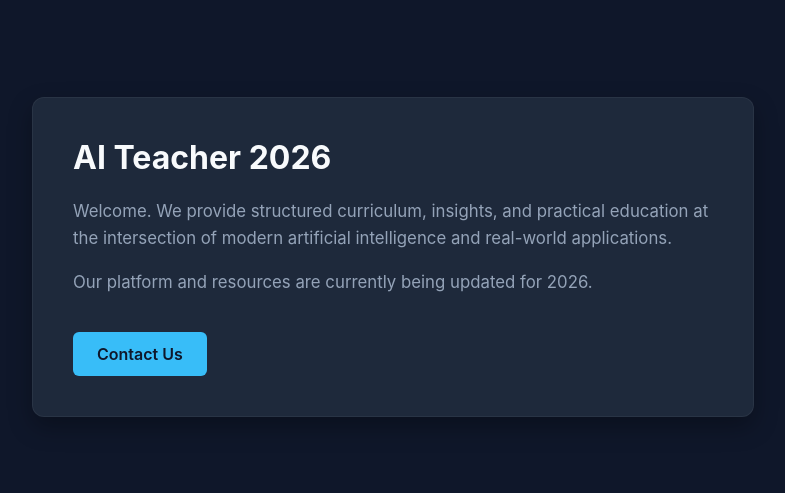
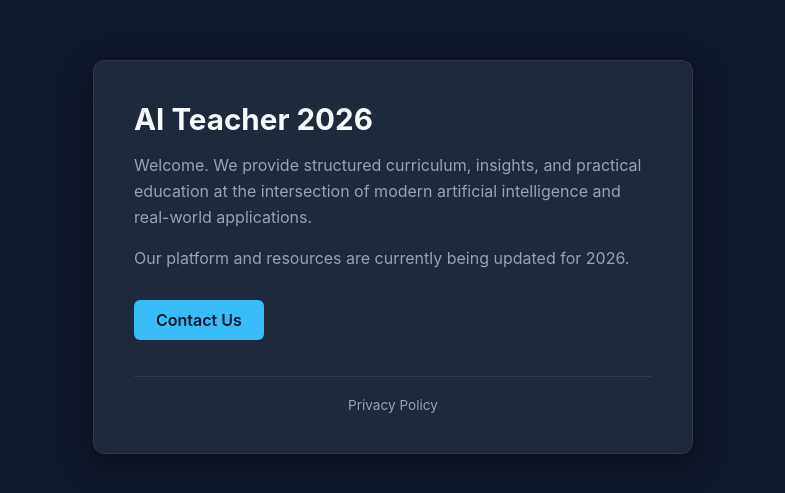
Before and after one commit to kylewongAIHK/aiteacher2026, a plain HTML site: page index.html in a window 1280 px wide. Shown: the part 143-636 px from the top of the page, without its empty margins (247-1032 px from the left). Drawn offline with Linux system fonts and the light colour scheme.

Commit message:
Add files via upload

```diff
--- a/index.html
+++ b/index.html
@@ -11,50 +11,81 @@
             --text-main: #f8fafc;
             --text-muted: #94a3b8;
             --accent: #38bdf8;
+            --border: rgba(255, 255, 255, 0.08);
         }
+
+        * {
+            box-sizing: border-box;
+        }
+
         body {
             margin: 0;
-      font-family: -apple-system, BlinkMacSystemFont, "Segoe UI", Roboto, sans-serif;
+            font-family: -apple-system, BlinkMacSystemFont, "Segoe UI", Roboto, Helvetica, Arial, sans-serif;
             background-color: var(--bg);
             color: var(--text-main);
             display: flex;
             justify-content: center;
             align-items: center;
             min-height: 100vh;
-      padding: 20px;
-      box-sizing: border-box;
+            padding: 24px;
         }
+
         .container {
-      max-width: 640px;
+            max-width: 600px;
+            width: 100%;
             background: var(--card-bg);
             padding: 40px;
             border-radius: 12px;
-      box-shadow: 0 10px 25px rgba(0, 0, 0, 0.3);
-      border: 1px solid rgba(255, 255, 255, 0.05);
+            border: 1px solid var(--border);
+            box-shadow: 0 10px 30px rgba(0, 0, 0, 0.35);
         }
+
         h1 {
-      margin-top: 0;
-      font-size: 2rem;
+            margin: 0 0 16px 0;
+            font-size: 1.85rem;
+            font-weight: 700;
             color: var(--text-main);
         }
+
         p {
+            margin: 0 0 16px 0;
             line-height: 1.6;
             color: var(--text-muted);
-      font-size: 1.05rem;
+            font-size: 1rem;
         }
+
         .cta-btn {
             display: inline-block;
-      margin-top: 20px;
-      padding: 12px 24px;
+            margin-top: 12px;
+            padding: 10px 22px;
             background-color: var(--accent);
             color: #0f172a;
             font-weight: 600;
             text-decoration: none;
             border-radius: 6px;
-      transition: opacity 0.2s;
+            transition: opacity 0.2s ease;
         }
+
             .cta-btn:hover {
                 opacity: 0.9;
+            }
+
+        .footer {
+            margin-top: 36px;
+            padding-top: 20px;
+            border-top: 1px solid var(--border);
+            text-align: center;
+            font-size: 0.85rem;
+        }
+
+            .footer a {
+                color: var(--text-muted);
+                text-decoration: none;
+                transition: color 0.2s ease;
+            }
+
+                .footer a:hover {
+                    color: var(--accent);
                 }
     </style>
 </head>
@@ -64,6 +95,10 @@
         <p>Welcome. We provide structured curriculum, insights, and practical education at the intersection of modern artificial intelligence and real-world applications.</p>
         <p>Our platform and resources are currently being updated for 2026.</p>
         <a href="mailto:contact@aiteacher2026.com" class="cta-btn">Contact Us</a>
+
+        <div class="footer">
+            <a href="/privacy.html">Privacy Policy</a>
+        </div>
     </div>
 </body>
 </html>
```
Also changed, not shown: privacy.html (added, +84 -0 lines). Lines whose indentation alone changed are shown as unchanged.
